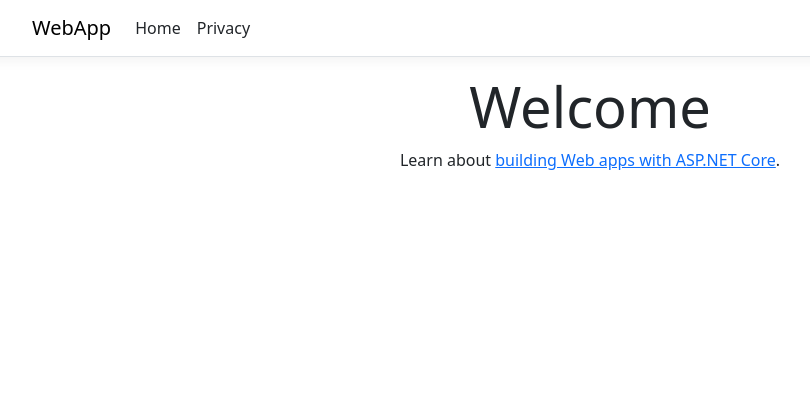
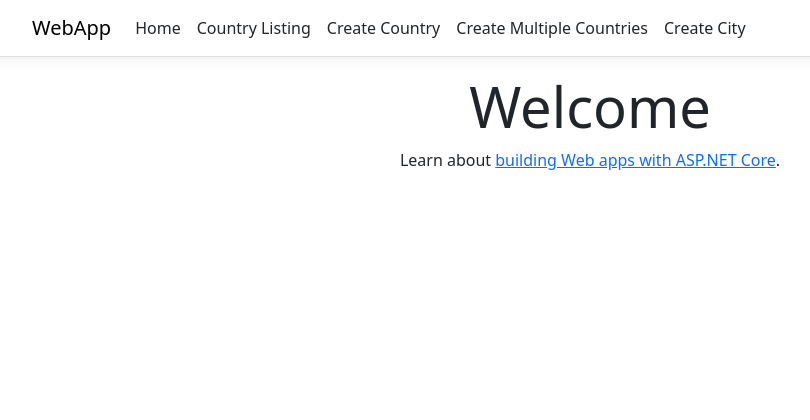
Before and after one commit to Malunny/Infnet-ADS-TP2-RazorPages, an ASP.NET Core app: page / in a window 1280 px wide. Shown: the top 420 px of the page, without its empty margins (50-860 px from the left). Run offline with ASP.NET Core 8, Linux system fonts and the light colour scheme; style sheets or scripts are compiled from the project's sources.

Commit message:
Facilitando: Navegação para funções e páginas

```diff
--- a/WebApp/Pages/Shared/_Layout.cshtml
+++ b/WebApp/Pages/Shared/_Layout.cshtml
@@ -24,7 +24,16 @@
                         <a class="nav-link text-dark" asp-area="" asp-page="/Index">Home</a>
                     </li>
                     <li class="nav-item">
-                        <a class="nav-link text-dark" asp-area="" asp-page="/Privacy">Privacy</a>
+                        <a class="nav-link text-dark" asp-area="" asp-page="/CountryListing">Country Listing</a>
+                    </li>
+                    <li class="nav-item">
+                        <a class="nav-link text-dark" asp-area="" asp-page="/CreateCountry">Create Country</a>
+                    </li>
+                    <li class="nav-item">
+                        <a class="nav-link text-dark" asp-area="" asp-page="/CreateMultipleCountries">Create Multiple Countries</a>
+                    </li>
+                    <li class="nav-item">
+                        <a class="nav-link text-dark" asp-area="" asp-page="/CreateCity">Create City</a>
                     </li>
                 </ul>
             </div>
```
